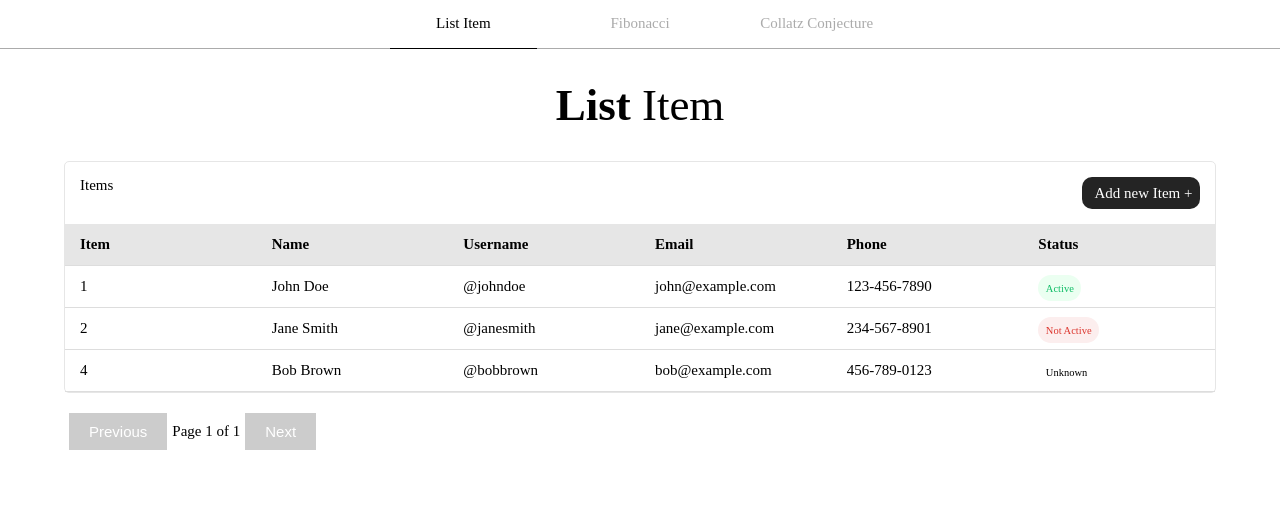
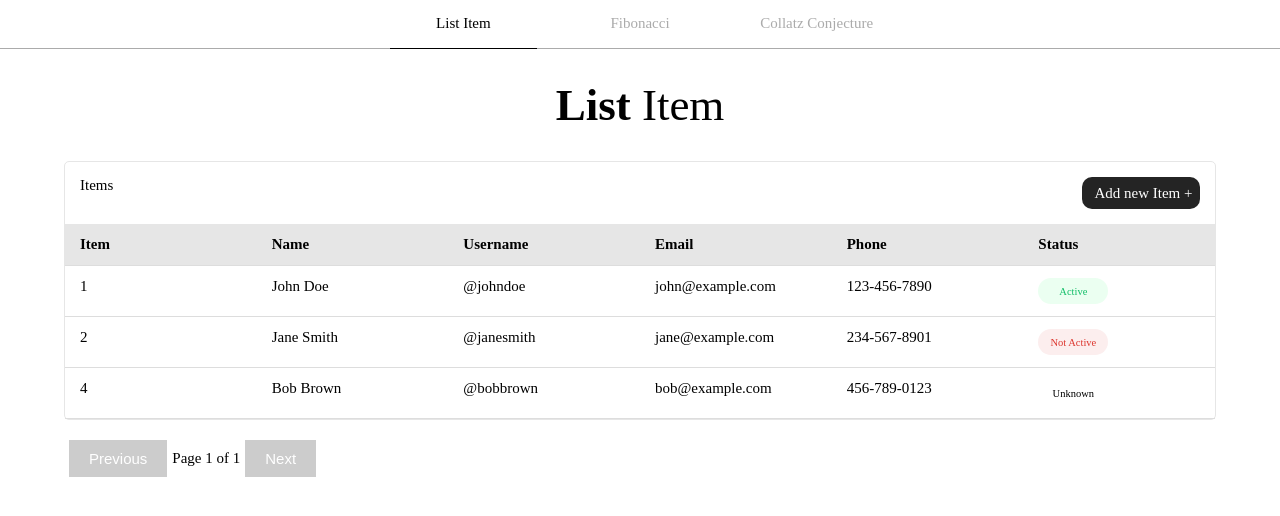
Before and after one commit to Faraz1995/nak-challenge, a React (Vite) app: page / in a window 1280 px wide. Shown: the top 516 px of the page. Built offline with nearby package versions, Linux system fonts and the light colour scheme.

Commit message:
add some responsiveness

```diff
--- a/src/components/table/Table.tsx
+++ b/src/components/table/Table.tsx
@@ -5,8 +5,8 @@ import { css } from '@emotion/react'
 const tableStyle = css`
   width: 100%;
   font-size: 1rem;
-  min-width: 400px;
   overflow: hidden;
+  overflow-x: auto;
 `
 
 interface props {
--- a/src/components/table/TableHeader.tsx
+++ b/src/components/table/TableHeader.tsx
@@ -1,8 +1,9 @@
 import React from 'react'
-/** @jsxImportSource @emotion/react */
 import { css } from '@emotion/react'
 
 const tableHeaderStyle = css`
+  width: 100%;
+  overflow-x: auto;
   background-color: #e6e6e6;
   color: #000;
   text-align: left;
--- a/src/pages/home.module.css
+++ b/src/pages/home.module.css
@@ -19,6 +19,10 @@
   border: 1px solid #E6E6E6;
   border-radius: 5px;
 }
+.tableBody{
+  width: 100%;
+  overflow-y: auto;
+}
 .paginationContainer{
   width: 90%;
   margin: 0 auto;
@@ -28,6 +32,7 @@
   border-radius: 30px;
   display: inline;
   padding: 0.5rem;
+  text-align: center;
 }
 .activeStatus{
   background-color: #EBFFF1;
@@ -49,7 +54,6 @@
   cursor: pointer;
 }
 .form{
-
   margin: 1rem;
 }
 .inputsContainer{
@@ -92,3 +96,11 @@
   background-color: white;
   cursor: pointer;
 }
+
+@media screen and (min-width:500px) {
+  .statusContainer{
+    display: block;
+    width: 70px;
+  }
+
+}
```
